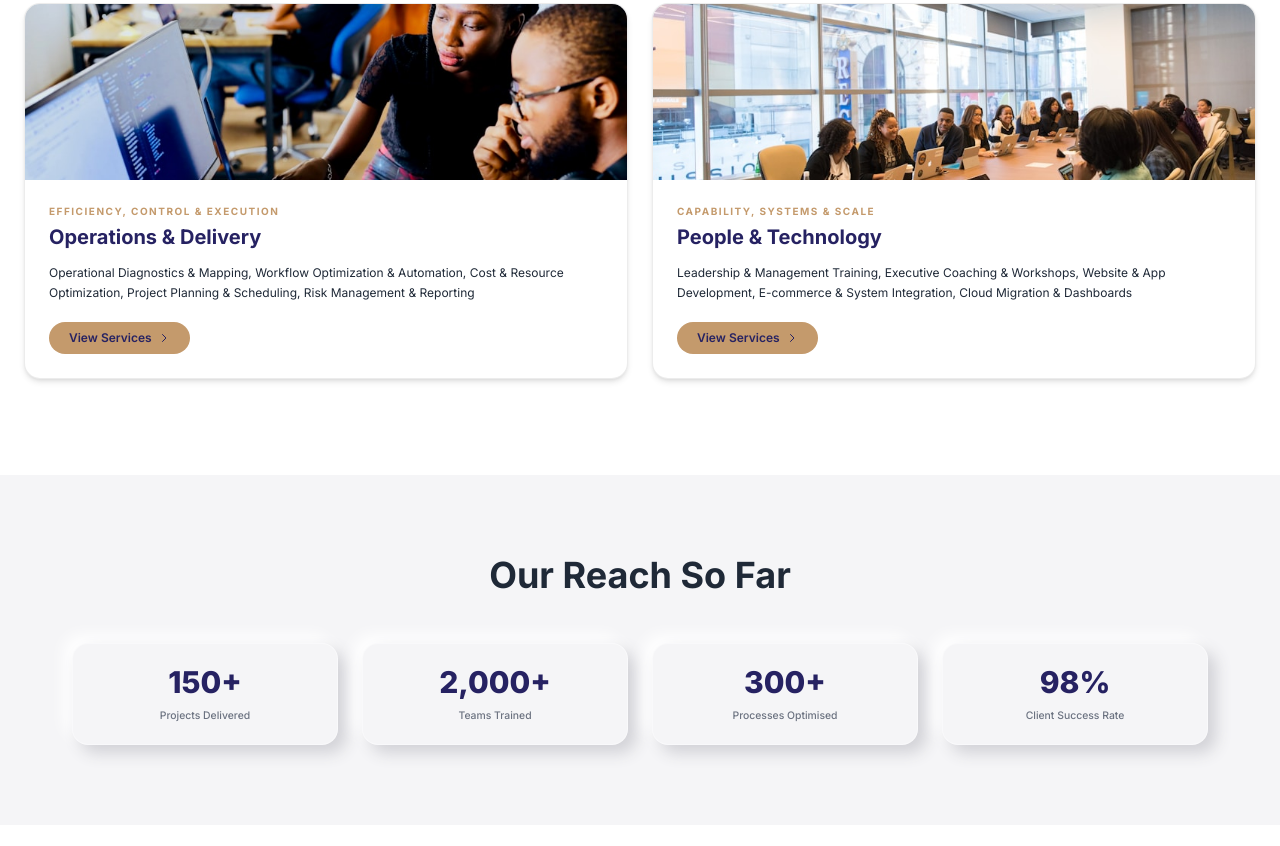
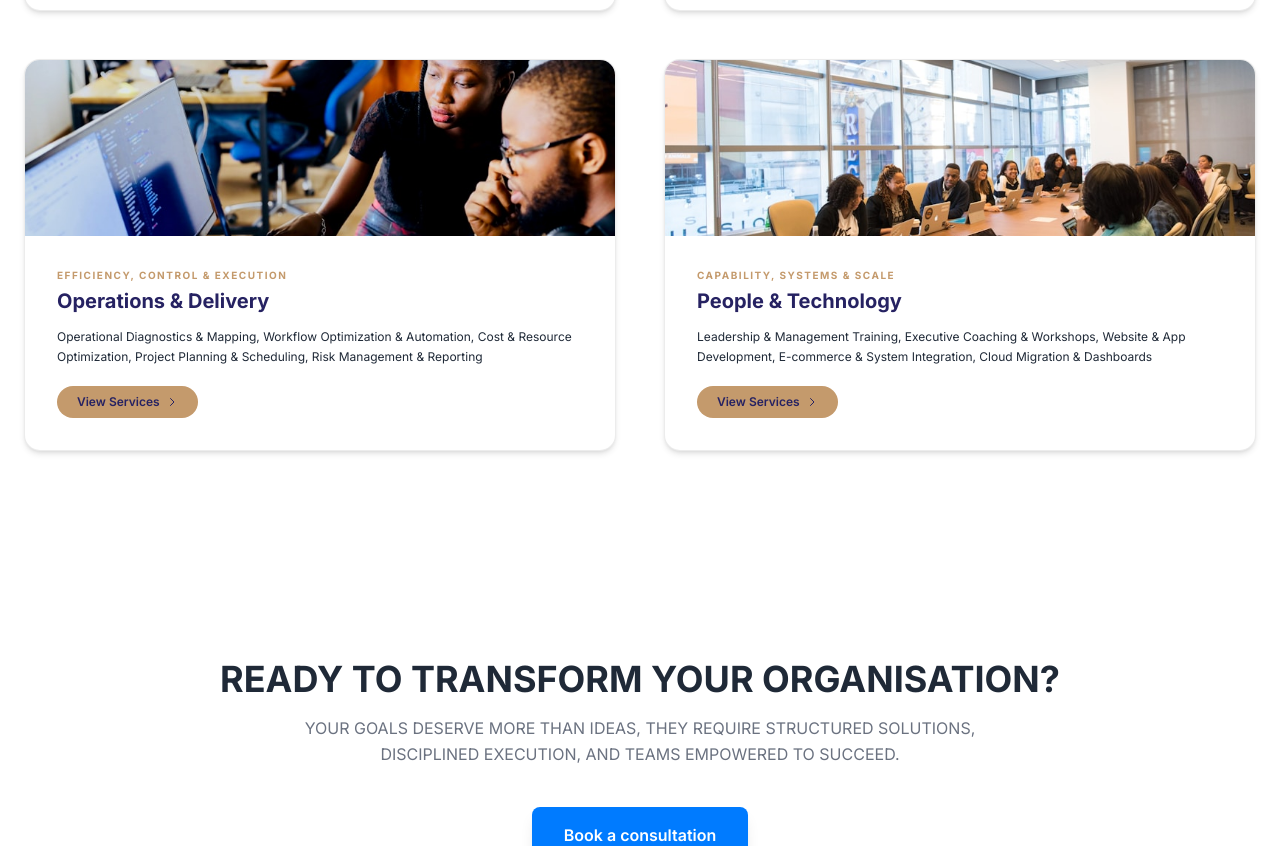
Before and after one commit to King-odysseus/TijhaWebsite, a React (Vite) app: page / in a window 1280 px wide. Shown: the part 5374-6220 px from the top of the page. Built offline with nearby package versions, Linux system fonts and the light colour scheme.

Commit message:
style: increase card spacing and padding in service offerings to reduce clutter

```diff
--- a/src/components/ServiceOfferings.jsx
+++ b/src/components/ServiceOfferings.jsx
@@ -81,8 +81,8 @@ function ServiceOfferings() {
   }, []);
 
   return (
-    <section id="services" ref={sectionRef} className="py-16 md:py-24 bg-white">
-      <div className="max-w-7xl mx-auto px-6">
+    <section id="services" ref={sectionRef} className="py-16 md:py-28 bg-white">
+      <div className="max-w-7xl mx-auto px-4 md:px-6">
         {/* Section Header */}
         <div
           data-id="header"
@@ -102,7 +102,7 @@ function ServiceOfferings() {
         </div>
 
         {/* Cards Grid — 2 per row */}
-        <div className="grid grid-cols-1 md:grid-cols-2 gap-5 lg:gap-6">
+        <div className="grid grid-cols-1 md:grid-cols-2 gap-8 lg:gap-12">
           {pillars.map((pillar, i) => (
             <div
               key={pillar.id}
@@ -125,7 +125,7 @@ function ServiceOfferings() {
               </div>
 
               {/* Text content */}
-              <div className="p-5 md:p-6">
+              <div className="p-6 md:p-8">
                 {/* Tagline */}
                 <span className="text-[10px] font-bold uppercase tracking-[0.15em] text-[#C49A6C] mb-1 block">
                   {pillar.tagline}
--- a/src/components/home/Stats.jsx
+++ /dev/null
@@ -1,32 +0,0 @@
-const stats = [
-  { value: '150+', label: 'Projects Delivered' },
-  { value: '2,000+', label: 'Teams Trained' },
-  { value: '300+', label: 'Processes Optimised' },
-  { value: '98%', label: 'Client Success Rate' },
-];
-
-function Stats() {
-  return (
-    <section className="py-20 bg-[#F5F5F7]">
-      <div className="container-main">
-        <div className="text-center mb-12">
-          <h2 className="text-xl sm:text-2xl md:text-3xl lg:text-4xl font-bold text-brand-dark mb-4">Our Reach So Far</h2>
-        </div>
-        <div className="grid grid-cols-2 lg:grid-cols-4 gap-6">
-          {stats.map((s, i) => (
-            <div
-              key={s.label}
-              className="neo-card p-5 text-center opacity-0 animate-fade-in-up"
-              style={{ animationDelay: `${i * 150}ms` }}
-            >
-              <div className="text-lg sm:text-xl md:text-2xl lg:text-3xl font-extrabold text-indigo mb-2">{s.value}</div>
-              <div className="text-[0.65rem] text-brand-body font-medium">{s.label}</div>
-            </div>
-          ))}
-        </div>
-      </div>
-    </section>
-  );
-}
-
-export default Stats;
--- a/src/pages/Home.jsx
+++ b/src/pages/Home.jsx
@@ -5,7 +5,6 @@ import ClientMarquee from '../components/home/ClientMarquee'
 import Processes from '../components/home/Processes'
 import HeroBanner from '../components/home/HeroBanner'
 import ServiceOfferings from '../components/ServiceOfferings'
-import Stats from '../components/home/Stats'
 import CTABanner from '../components/home/CTABanner'
 import FAQ from '../components/home/FAQ'
 
@@ -19,7 +18,6 @@ function Home() {
       <Processes />
       <HeroBanner />
       <ServiceOfferings />
-      <Stats />
       <CTABanner />
       <FAQ />
     </>
```
